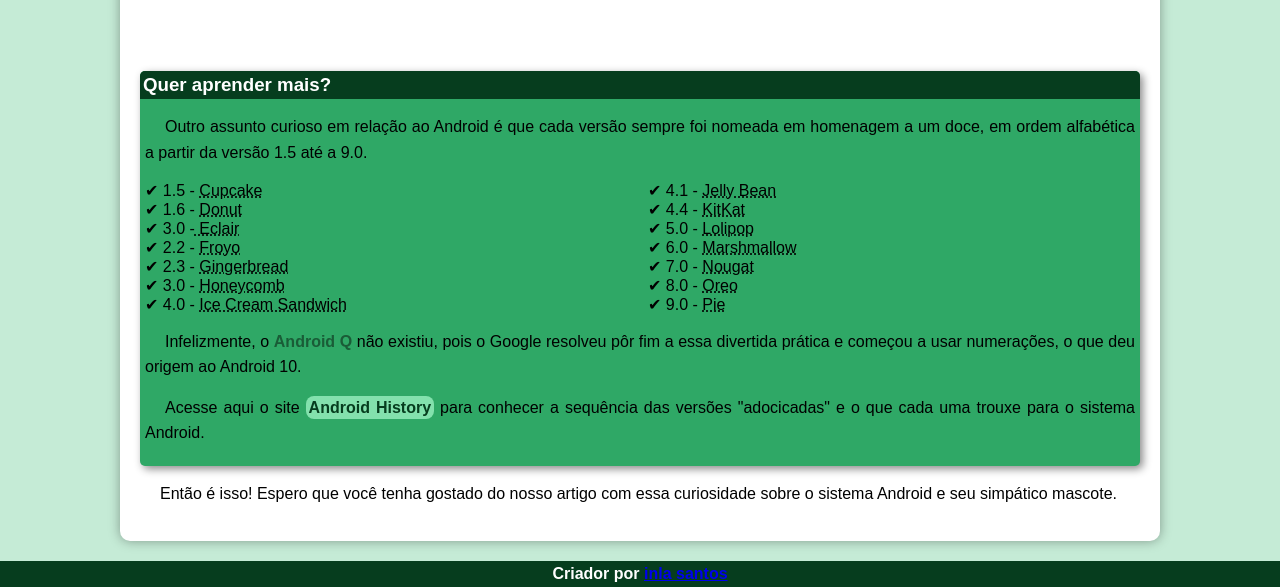
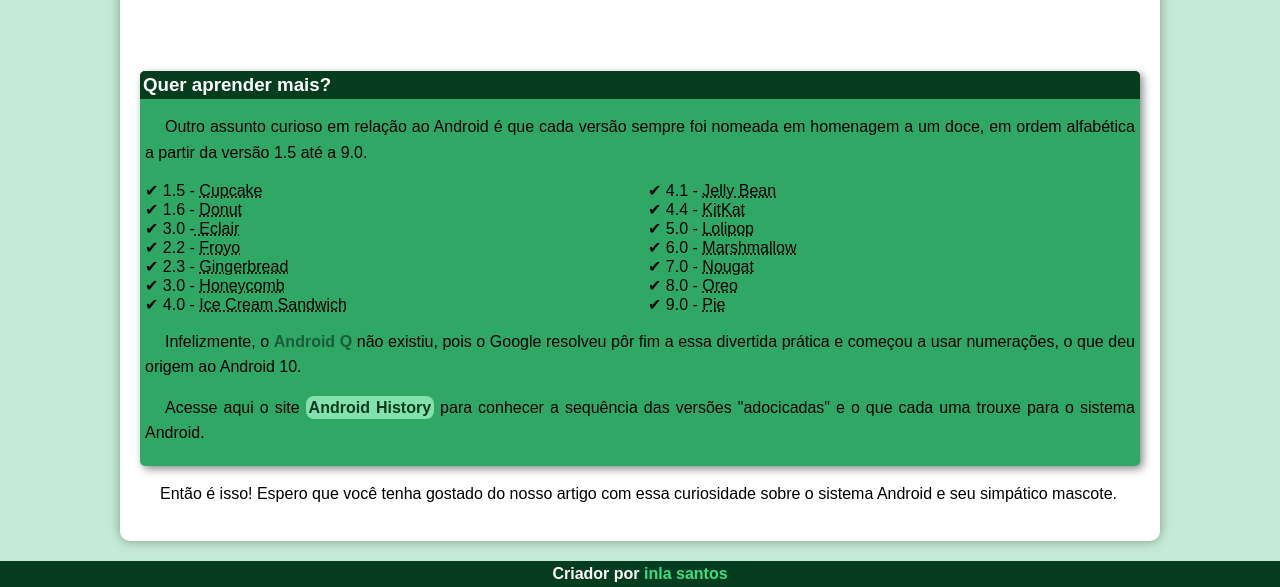
Before and after one commit to InlaSantos/projeto-android, a plain HTML site: page index.html in a window 1280 px wide. Shown: the part 2062-2649 px from the top of the page. Drawn offline with Linux system fonts and the light colour scheme.

Commit message:
testando

```diff
--- a/estilos/style.css
+++ b/estilos/style.css
@@ -190,7 +190,7 @@ footer{
 
 }
 
-footer >a{
+footer a{
     color: var(--cor2);
     text-decoration: none;
     font-weight:bold
```
